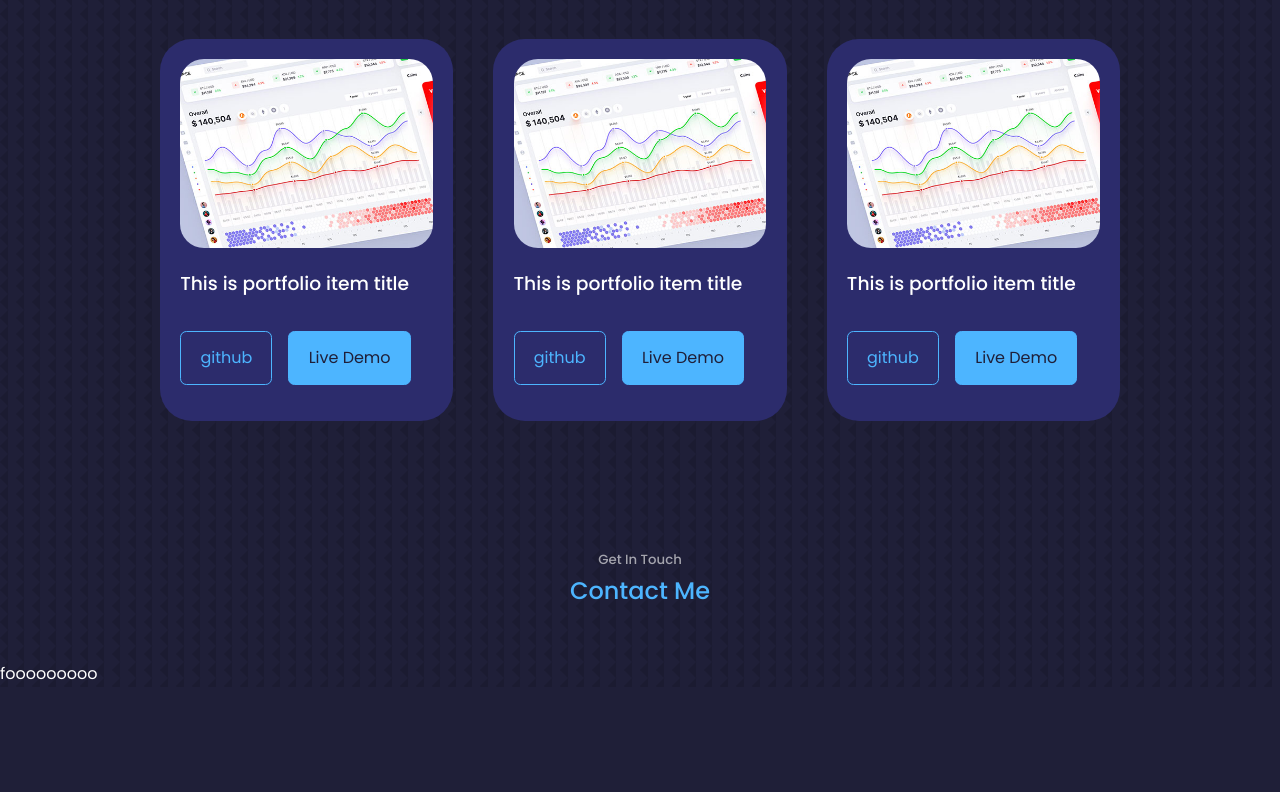
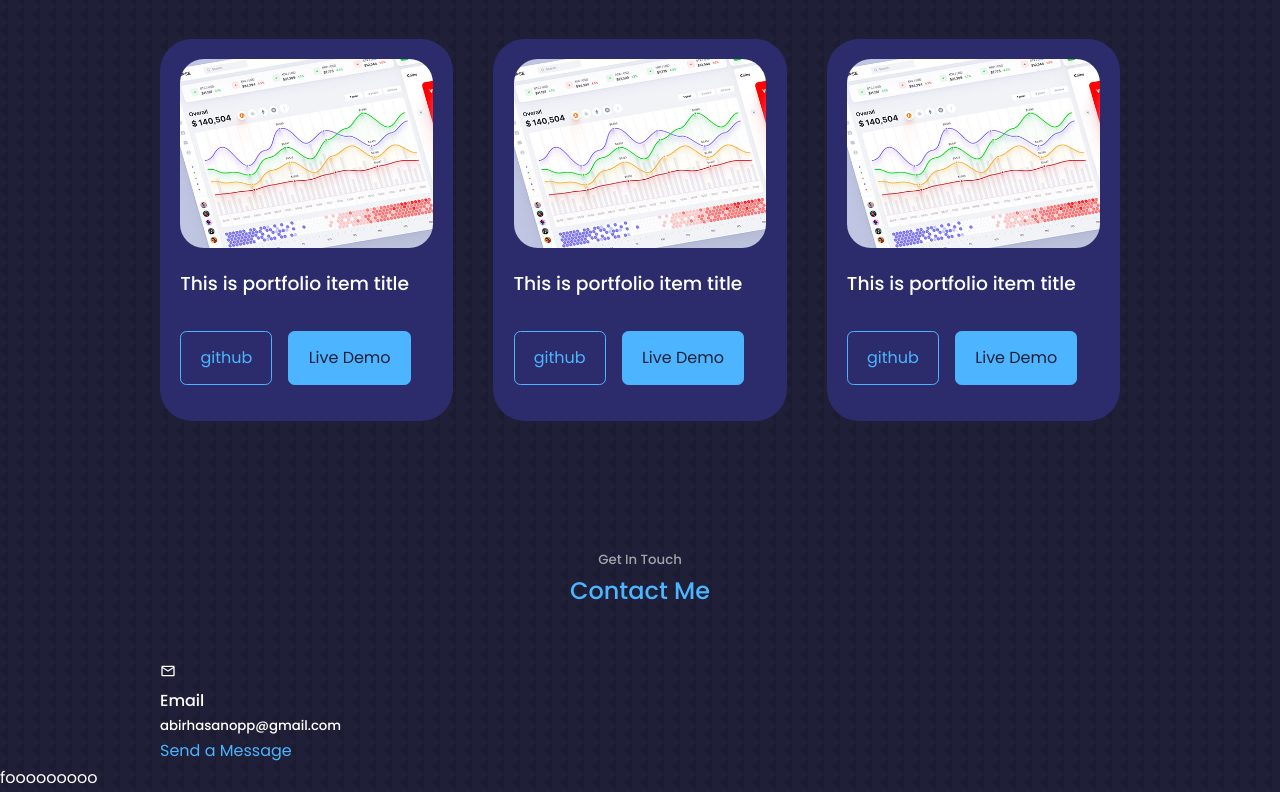
Before and after one commit to abirhasanop/my-portfolio, a React (Create React App) app: page / in a window 1280 px wide. Shown: the part 2874-3666 px from the top of the page. Before the commit the page ends 3561 px from the top, so only its background shows below. Built offline with nearby package versions, Linux system fonts and the light colour scheme.

Commit message:
contact markup added

```diff
--- a/src/Components/Contact/Contact.js
+++ b/src/Components/Contact/Contact.js
@@ -1,4 +1,5 @@
 import React from 'react';
+import { MdOutlineEmail } from "react-icons/md"
 
 const Contact = () => {
     return (
@@ -8,7 +9,14 @@ const Contact = () => {
 
             <div className="container contact__container">
                 {/* options */}
-                <div className="contact__option"></div>
+                <div className="contact__option">
+                    <article>
+                        <MdOutlineEmail />
+                        <h4>Email</h4>
+                        <h5>abirhasanopp@gmail.com</h5>
+                        <a href="mailto:abirhasanopp@gmail.com">Send a Message</a>
+                    </article>
+                </div>
 
 
                 {/* contact form */}
```
